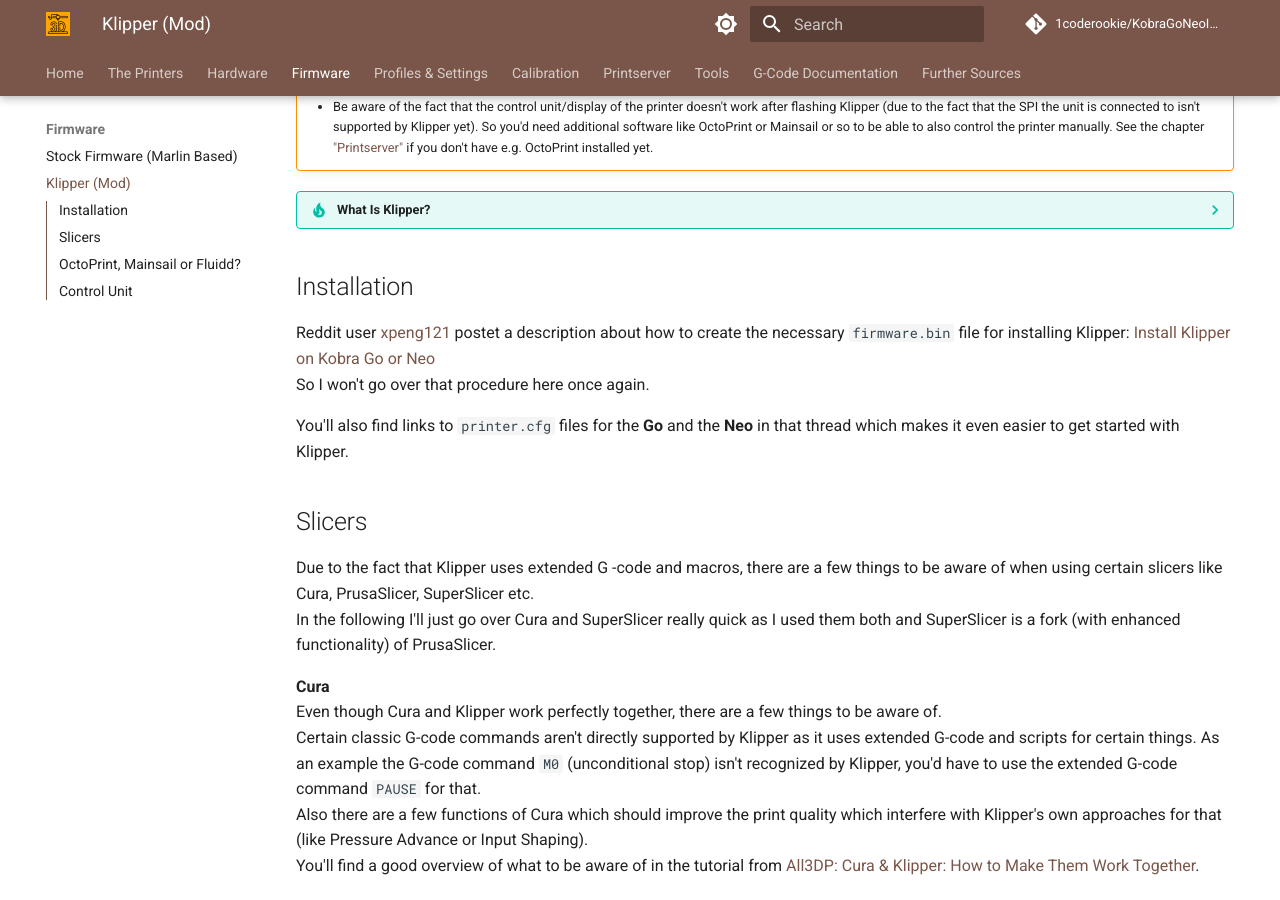
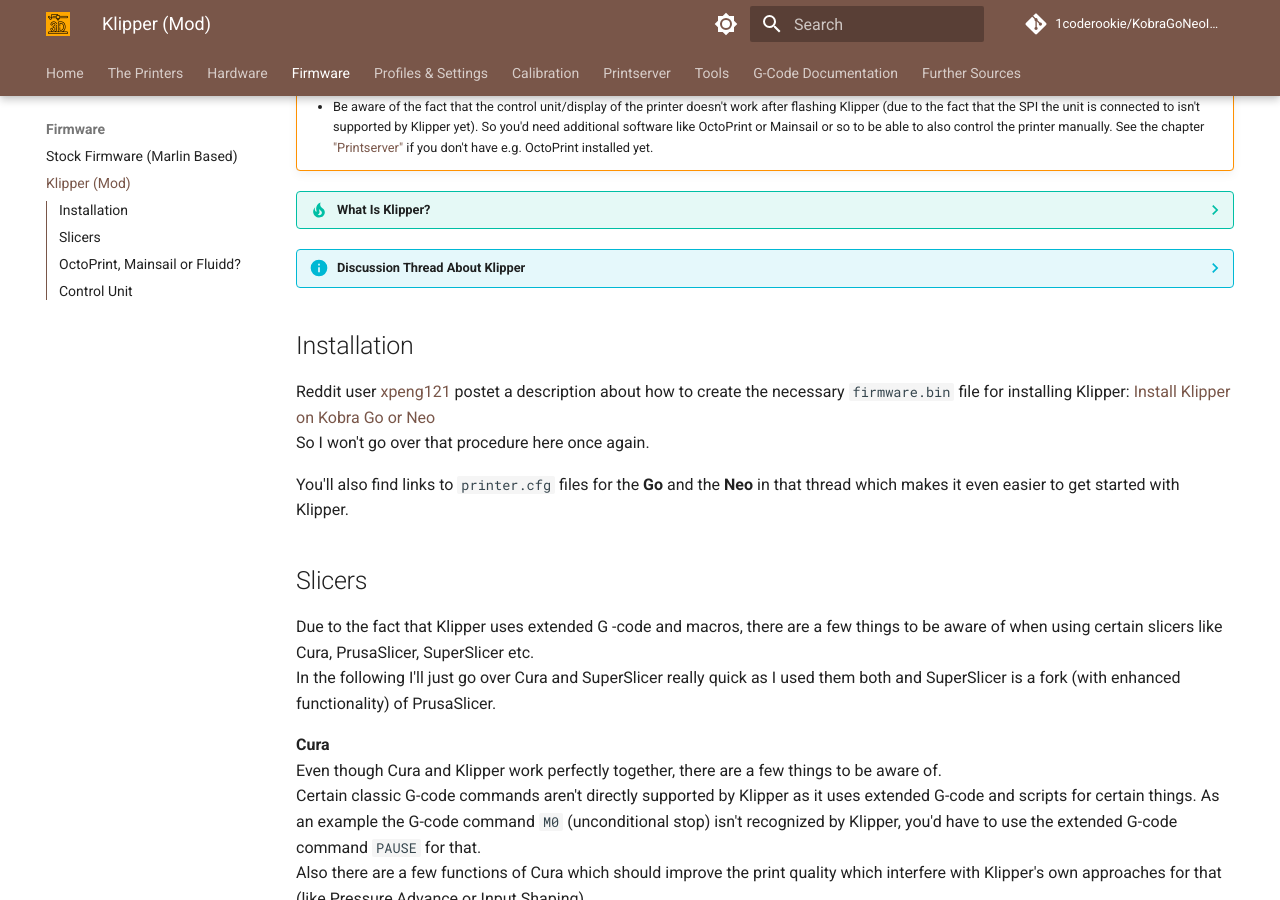
Before and after one commit to 1coderookie/KobraGoNeoInsights, an MkDocs documentation site: the page built from docs/firmware/fw_klipper.md, in a window 1280 px wide and 900 px high, scrolled down 517 px. Built offline with MkDocs 1.6.1 and Material for MkDocs 9.7.7, drawn with Linux system fonts in a browser that asks for light colours; comment, search, counter and statistics services are not loaded; some of the changed lines change nothing that is shown.

Commit message:
Update fw_klipper.md

```diff
--- a/docs/firmware/fw_klipper.md
+++ b/docs/firmware/fw_klipper.md
@@ -18,6 +18,10 @@
 ??? tip "What Is Klipper?"
 
     Long story short: Klipper is an 'alternative' firmware which gives you way more possibilities and even functions for configuring and using your 3D printer. If you don't know what Klipper is, this may be a good start for your research: [All3DP: Klipper](https://www.all3dp.com/topic/klipper)
+
+??? info "Discussion Thread About Klipper"
+
+    I opened a [discussion thread about Klipper](https://github.com/1coderookie/KobraGoNeoInsights/discussions/6) just in case any further questions arise or in case you want to comment on certain things without doing so by sending me an email. Keep in mind though that I'm not an expert at all, so if you do have specific questions about Klipper, then it might be better to ask in a special forum like e.g. the [Klipper subreddit](https://www.reddit.com/r/klippers/).
 
 ## Installation
 Reddit user [xpeng121](https://www.reddit.com/user/xpeng121/) postet a description about how to create the necessary `firmware.bin` file for installing Klipper: [Install Klipper on Kobra Go or Neo](https://www.reddit.com/r/anycubic/comments/10cwm16/install_klipper_on_kobra_go_or_neo/)
```
